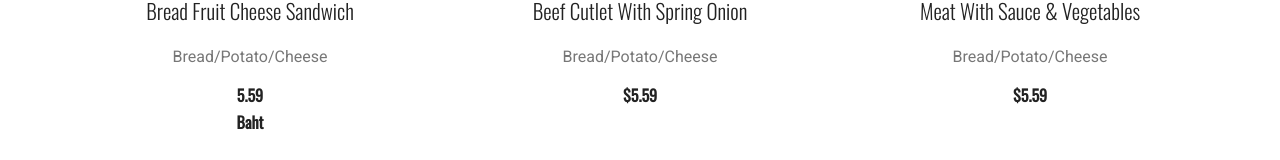
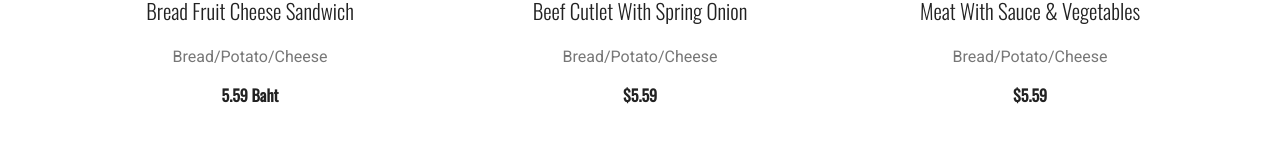
Before and after one commit to esanseafood/esanseafood, a plain HTML site: page index.html in a window 1280 px wide. Shown: the part 640-800 px from the top of the page. Drawn offline with nearby package versions, Linux system fonts and the light colour scheme; some packages are replaced by stand-ins of ours; no server answers; a script that the page names is missing.

Commit message:
Update index.html

```diff
--- a/index.html
+++ b/index.html
@@ -71,7 +71,7 @@
 					<p>
 						Bread/Potato/Cheese
 					</p>
-					<h5 class="price">5.59</h5><h5 class="price currency">Baht</h5>
+					<h5 class="price">5.59 <span class="currency">Baht</span></h5>
 				</div>
 
 				<div class="single_dish col-lg-4 col-md-6 text-center">
```
